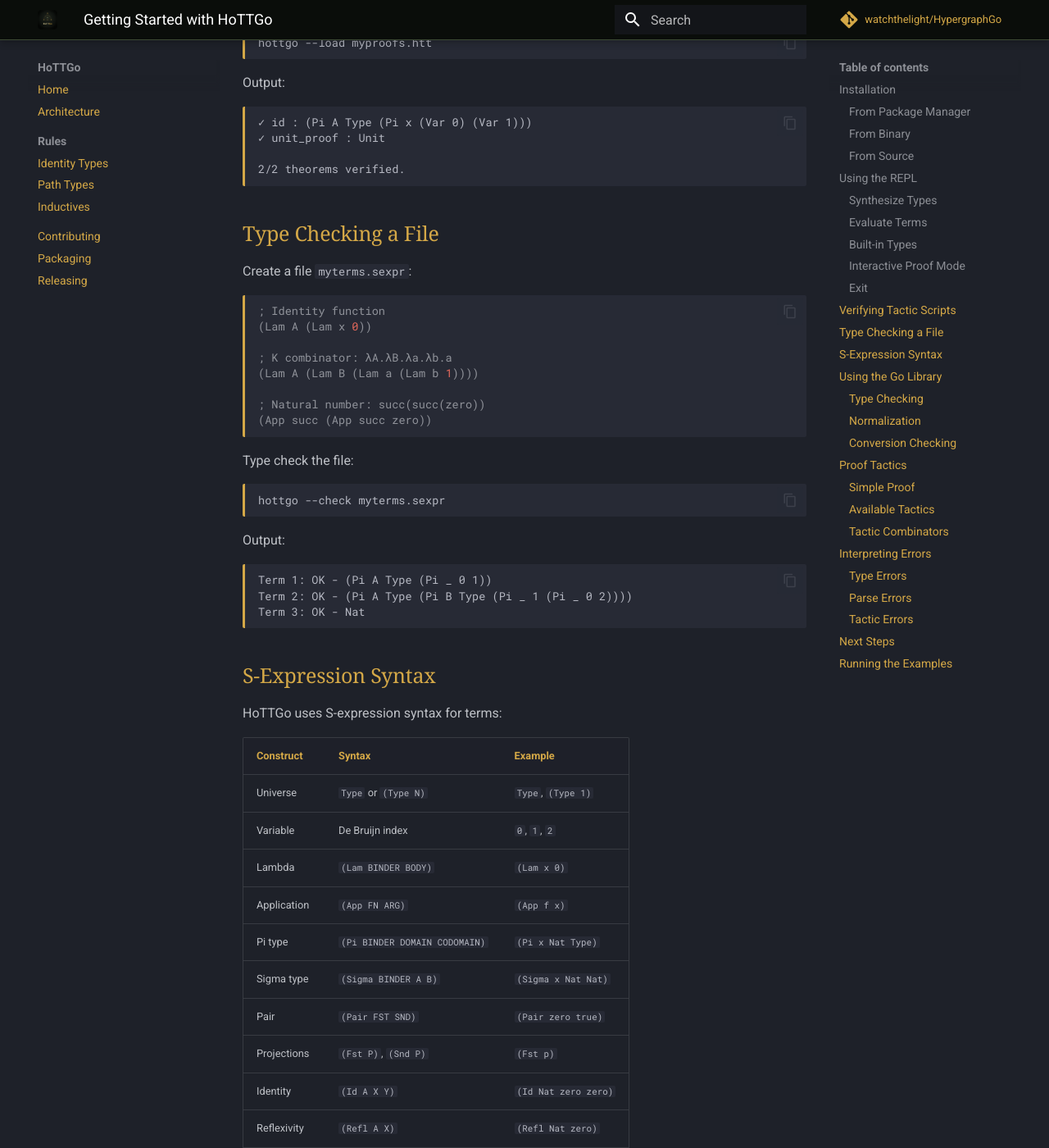
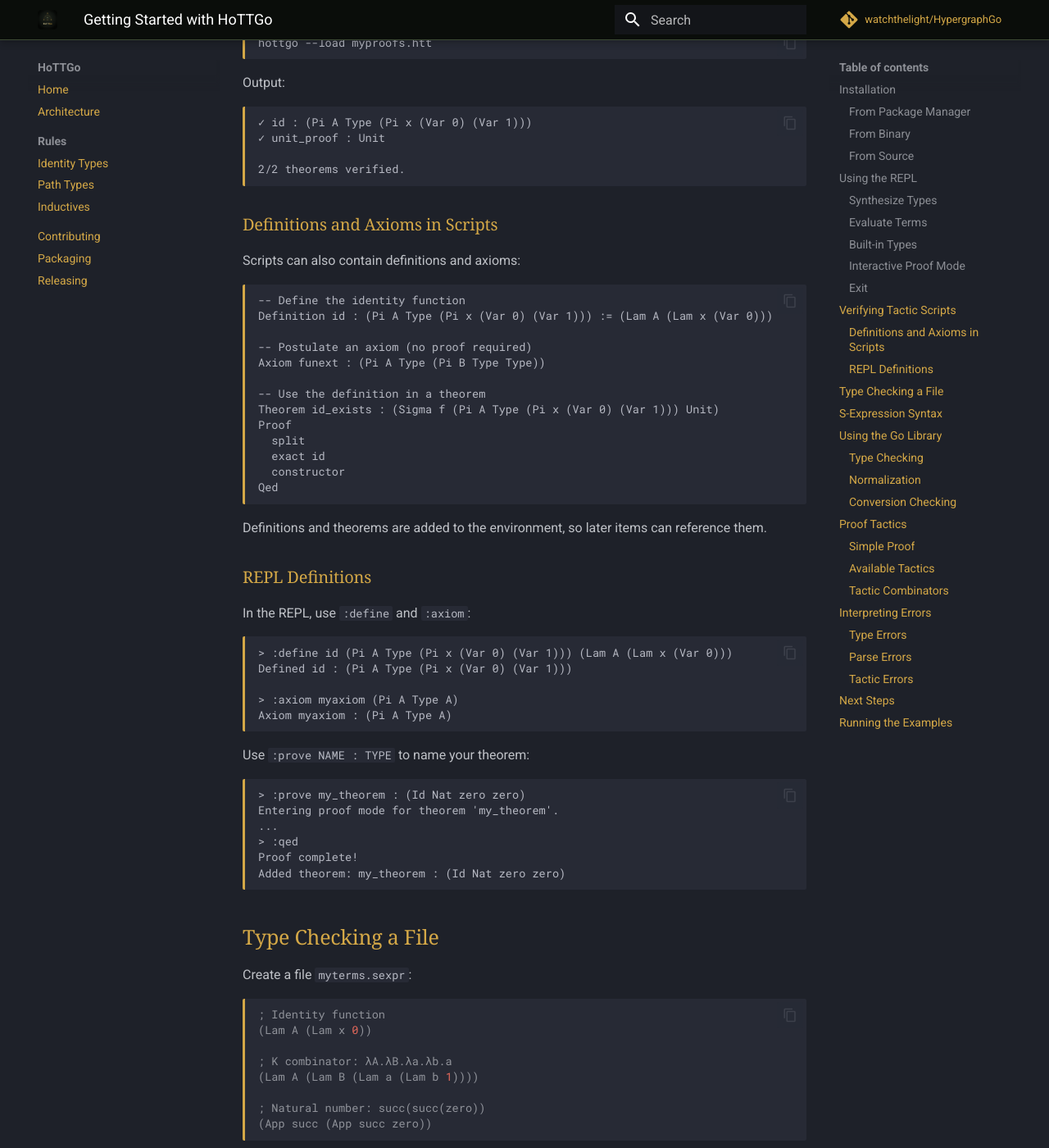
Before and after one commit to watchthelight/HypergraphGo, an MkDocs documentation site: the page built from docs/getting-started-hottgo.md, in a window 1280 px wide and 1400 px high, scrolled down 3351 px. Shown: the whole window at 82% size. Built offline with MkDocs 1.6.1 and Material for MkDocs 9.7.7, drawn with Linux system fonts in a browser that asks for light colours; comment, search, counter and statistics services are not loaded; some of the changed text lies outside the part shown.

Commit message:
docs: update documentation for Phase 10 completion
- CHANGELOG.md: document all Phase 10 features and zonking fix
- README.md: update feature list and examples
- ROADMAP.md: mark Phase 10 as complete
- getting-started-hottgo.md: add implicit argument and definition examples

````diff
--- a/docs/css/indie.css
+++ b/docs/css/indie.css
@@ -49,7 +49,7 @@ a:hover {
 .md-nav__link--active {
   color: var(--md-primary-fg-color) !important;
 }
-
+/* Make sure to add race condition for these headers */
 /* Header bar */
 .md-header {
   background-color: #0a0d0a;
--- a/docs/getting-started-hottgo.md
+++ b/docs/getting-started-hottgo.md
@@ -169,6 +169,51 @@ Output:
 2/2 theorems verified.
 ```
 
+### Definitions and Axioms in Scripts
+
+Scripts can also contain definitions and axioms:
+
+```
+-- Define the identity function
+Definition id : (Pi A Type (Pi x (Var 0) (Var 1))) := (Lam A (Lam x (Var 0)))
+
+-- Postulate an axiom (no proof required)
+Axiom funext : (Pi A Type (Pi B Type Type))
+
+-- Use the definition in a theorem
+Theorem id_exists : (Sigma f (Pi A Type (Pi x (Var 0) (Var 1))) Unit)
+Proof
+  split
+  exact id
+  constructor
+Qed
+```
+
+Definitions and theorems are added to the environment, so later items can reference them.
+
+### REPL Definitions
+
+In the REPL, use `:define` and `:axiom`:
+
+```
+> :define id (Pi A Type (Pi x (Var 0) (Var 1))) (Lam A (Lam x (Var 0)))
+Defined id : (Pi A Type (Pi x (Var 0) (Var 1)))
+
+> :axiom myaxiom (Pi A Type A)
+Axiom myaxiom : (Pi A Type A)
+```
+
+Use `:prove NAME : TYPE` to name your theorem:
+
+```
+> :prove my_theorem : (Id Nat zero zero)
+Entering proof mode for theorem 'my_theorem'.
+...
+> :qed
+Proof complete!
+Added theorem: my_theorem : (Id Nat zero zero)
+```
+
 ## Type Checking a File
 
 Create a file `myterms.sexpr`:
@@ -214,6 +259,15 @@ HoTTGo uses S-expression syntax for terms:
 | Identity | `(Id A X Y)` | `(Id Nat zero zero)` |
 | Reflexivity | `(Refl A X)` | `(Refl Nat zero)` |
 | J eliminator | `(J A C D X Y P)` | `(J Nat ...)` |
+
+**Implicit Arguments:** Use curly braces around binders for implicit arguments:
+
+| Form | Syntax | Example |
+|------|--------|---------|
+| Implicit Pi | `(Pi {BINDER} DOMAIN CODOMAIN)` | `(Pi {A} Type (Var 0))` |
+| Implicit Lambda | `(Lam {BINDER} BODY)` | `(Lam {A} (Var 0))` |
+
+Implicit arguments are inferred by unification during elaboration. When applying a function with an implicit Pi type, the elaborator automatically inserts metavariables for implicit arguments.
 
 **Note:** Variables use de Bruijn indices. `0` refers to the innermost binder, `1` to the next, etc.
 
````
Also changed, not shown: CHANGELOG.md (+64 -1 lines), README.md (+23 -2 lines), ROADMAP.md (+55 -7 lines).
